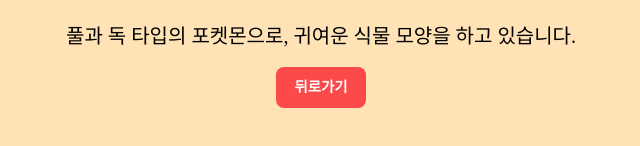
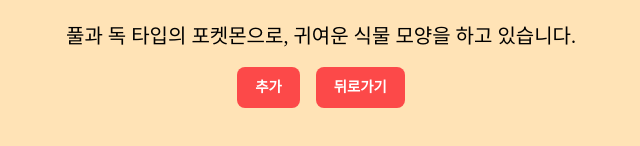
Before and after one commit to dev-woohyeok/pokemon-dex, a React (Vite) app: page /detail/1 in a window 1280 px wide. Shown: the part 478-624 px from the top of the page, without its empty margins (319-959 px from the left). Built offline with nearby package versions, Linux system fonts and the light colour scheme.

Commit message:
bug: 이미지 재랜더링

```diff
--- a/src/components/Button.jsx
+++ b/src/components/Button.jsx
@@ -1,6 +1,6 @@
 import styled from 'styled-components';
 
-function Button({ Type = 'default', onClick, children }) {
+function Button({ onClick, children }) {
 	return <StButton onClick={onClick}>{children}</StButton>;
 }
 
--- a/src/components/Card.jsx
+++ b/src/components/Card.jsx
@@ -1,6 +1,7 @@
+import { useEffect, useState } from 'react';
 import { useNavigate } from 'react-router-dom';
 import styled, { css } from 'styled-components';
-import { DTO_POKEMON, STYLES_CARD, STYLES_CONTAINER } from '~/type/type';
+import { DTO_POKEMON, STYLES_CARD } from '~/type/type';
 import Button from '~components/Button';
 import Skeleton from '~components/Skeleton';
 import useLoad from '~hooks/useLoad';
@@ -11,36 +12,58 @@
 };
 
 const Card = ({ pokemon, styles = STYLES_CARD.DEFAULT, onClick, selected }) => {
-	const [isLoaded, imageSrc] = useLoad(
-		pokemon?.[DTO_POKEMON.IMAGE] || defaultCard.src,
-	);
+	// const [isLoaded, imageSrc] = useLoad(
+	// 	pokemon?.[DTO_POKEMON.IMAGE] || defaultCard.src,
+	// 	pokemon,
+	// );
+	const [isLoaded, setIsLoaded] = useState(false);
+	const [imageSrc, setImageSrc] = useState(() => {
+		console.log('초기값 설정');
+		return pokemon?.[DTO_POKEMON.IMAGE] || defaultCard.src;
+	});
+
+	useEffect(() => {
+		if (pokemon?.[DTO_POKEMON.SELECTED] === true)
+			console.log('useEffect 실행');
+		const img = new Image();
+		img.src = imageSrc;
+		img.onload = () => {
+			setImageSrc(img.src);
+			setIsLoaded(true);
+		};
+		return () => {
+			console.log('이미지 로드 해제');
+		};
+	}, []);
+
 	const nav = useNavigate();
 	const handleClick = () => {
 		styles === STYLES_CARD.POKEMON &&
 			nav(`/detail/${pokemon?.[DTO_POKEMON.ID]}`);
 	};
 
+	// if (pokemon?.id == 3) {
+	// 	console.log(`🚀 - Card.jsx:15 - Card - pokemon:`, pokemon);
+	// 	console.log(`🚀 - Card.jsx:15 - Card - styles:`, styles);
+	// }
+
 	return (
 		<StCard onClick={handleClick} type={styles}>
 			<StCardAvatar>
-				{isLoaded ? (
+				{/* {isLoaded ? ( */}
 				<StImage
-						src={
-							styles === STYLES_CARD.DEFAULT
-								? defaultCard.src
-								: imageSrc
-						}
+					src={imageSrc}
 					alt={
 						pokemon?.[DTO_POKEMON.NAME]
 							? `${pokemon?.[DTO_POKEMON.NAME]} 이미지`
 							: defaultCard.alt
 					}
 				/>
-				) : (
+				{/* // ) : ( */}
 				<Skeleton type="card" />
-				)}
+				{/* // )} */}
 			</StCardAvatar>
-			{styles === 'pokemon' && (
+			{styles === STYLES_CARD.POKEMON && (
 				<>
 					<StCardInfo>
 						<StCardName>{pokemon?.[DTO_POKEMON.NAME]}</StCardName>
--- a/src/components/CardList.jsx
+++ b/src/components/CardList.jsx
@@ -19,7 +19,9 @@
 						styles={STYLES_CARD.POKEMON}
 						pokemon={pokemon}
 						selected={pokemon?.[DTO_POKEMON.SELECTED]}
-						onClick={(pokemon) => dispatch(addDex(pokemon))}
+						onClick={(pokemon) => {
+							dispatch(addDex(pokemon));
+						}}
 					/>
 				);
 			})}
--- a/src/hooks/useLoad.jsx
+++ b/src/hooks/useLoad.jsx
@@ -1,6 +1,7 @@
 import { useState, useEffect } from 'react';
+import { DTO_POKEMON } from '~/type/type';
 
-function useLoad(url) {
+function useLoad(url, pokemon) {
 	const [isLoaded, setIsLoaded] = useState(false);
 	const [image, setImage] = useState(url);
 
@@ -8,6 +9,8 @@
 		const img = new Image();
 		img.src = image;
 		img.onload = () => {
+			if (pokemon?.[DTO_POKEMON.SELECTED] === true)
+				console.log('온로드 실행');
 			setImage(img.src);
 			setIsLoaded(true);
 		};
--- a/src/layout/Detail.jsx
+++ b/src/layout/Detail.jsx
@@ -1,15 +1,31 @@
+import { useState } from 'react';
+import { useDispatch, useSelector } from 'react-redux';
 import { useNavigate, useParams } from 'react-router-dom';
 import styled from 'styled-components';
 import { DTO_POKEMON } from '~/type/type';
 import Button from '~components/Button';
-import MOCK_DATA from '~constant/MOCK';
+import { addDex, deleteDex } from '~redux/modules/dex';
 
 function Detail() {
+	const { pid } = useParams();
+	const dex = useSelector((state) => state.dex);
+	const pokemon = useSelector((state) => state.pokemons).find(
+		(pokemon) => pokemon?.[DTO_POKEMON.ID] == parseInt(pid),
+	);
+	const dispatch = useDispatch();
 	const nav = useNavigate();
-	const { pid } = useParams();
-	const pokemon = MOCK_DATA.find(
-		(pokemon) => parseInt(pokemon.id) === parseInt(pid),
+	const [isSelected, setIsSelected] = useState(
+		dex.some(
+			(pokemon) =>
+				pokemon?.[DTO_POKEMON.SELECTED] &&
+				pokemon?.[DTO_POKEMON.ID] === parseInt(pid),
+		),
 	);
+
+	const onClickButtonHandler = () => {
+		isSelected ? dispatch(deleteDex(pokemon)) : dispatch(addDex(pokemon));
+		setIsSelected((prev) => !prev);
+	};
 
 	return (
 		<StContainer>
@@ -17,7 +33,14 @@
 			<StName>{pokemon?.[DTO_POKEMON.NAME]}</StName>
 			<StType>타입 : {pokemon?.[DTO_POKEMON.TYPES].join(', ')}</StType>
 			<StDescription>{pokemon?.[DTO_POKEMON.DESCRIPTION]}</StDescription>
-			<Button onClick={() => nav(-1)}>뒤로가기</Button>
+			<StButton>
+				{isSelected ? (
+					<Button onClick={onClickButtonHandler}>삭제</Button>
+				) : (
+					<Button onClick={onClickButtonHandler}>추가</Button>
+				)}
+				<Button onClick={() => nav(-1)}>뒤로가기</Button>
+			</StButton>
 		</StContainer>
 	);
 }
@@ -52,4 +75,13 @@
 	font-weight: 350;
 `;
 
+const StButton = styled.div`
+	display: flex;
+	justify-content: center;
+	align-items: center;
+	border: none;
+	background-color: transparent;
+	gap: 1rem;
+`;
+
 export default Detail;
--- a/src/main.jsx
+++ b/src/main.jsx
@@ -6,9 +6,7 @@
 import store from '~redux/config/configStore';
 
 createRoot(document.getElementById('root')).render(
-	<StrictMode>
-		<Provider store={store}>
-			<App />
-		</Provider>
-	</StrictMode>,
+	<Provider store={store}>
+		<App />
+	</Provider>,
 );
--- a/src/redux/modules/dex.js
+++ b/src/redux/modules/dex.js
@@ -1,4 +1,5 @@
 import { createSlice } from '@reduxjs/toolkit';
+import { DTO_POKEMON } from '~/type/type';
 
 const dexSlice = createSlice({
 	name: 'dex',
@@ -9,7 +10,9 @@
 			const index = state.findIndex((obj) => !obj.selected);
 			if (
 				state.some(
-					(obj) => obj.selected && obj.id === action.payload.id,
+					(obj) =>
+						obj.selected &&
+						obj.id === action.payload[DTO_POKEMON.ID],
 				)
 			) {
 				alert('이미 추가된 포켓몬입니다.');
@@ -23,9 +26,10 @@
 		},
 		deleteDex: (state, action) => {
 			const index = state.findIndex(
-				(obj) => obj.id === action.payload.id,
+				(obj) => obj.id === action.payload[DTO_POKEMON.ID],
 			);
-			state[index].selected = false;
+			const newPokemon = { ...action.payload, selected: false };
+			state[index] = newPokemon;
 		},
 	},
 });
```
Lines whose indentation alone changed are shown as unchanged.
